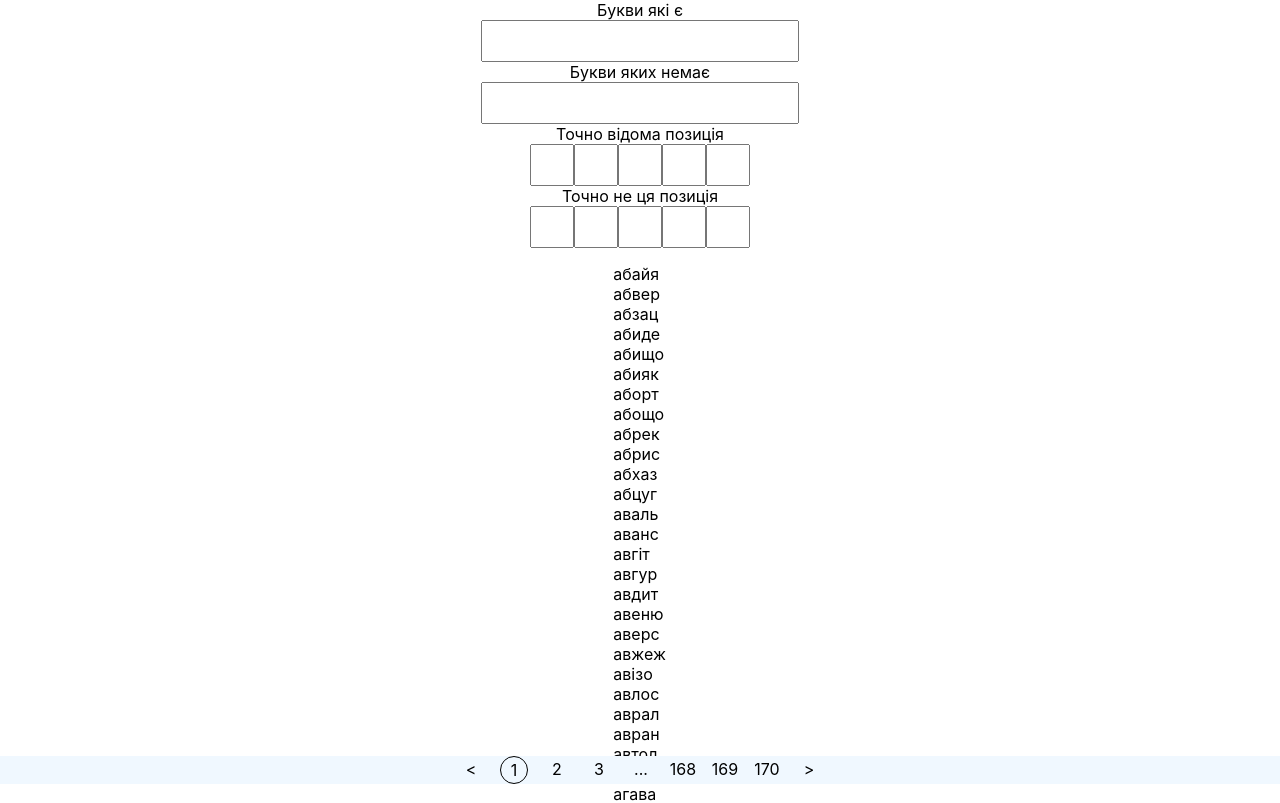
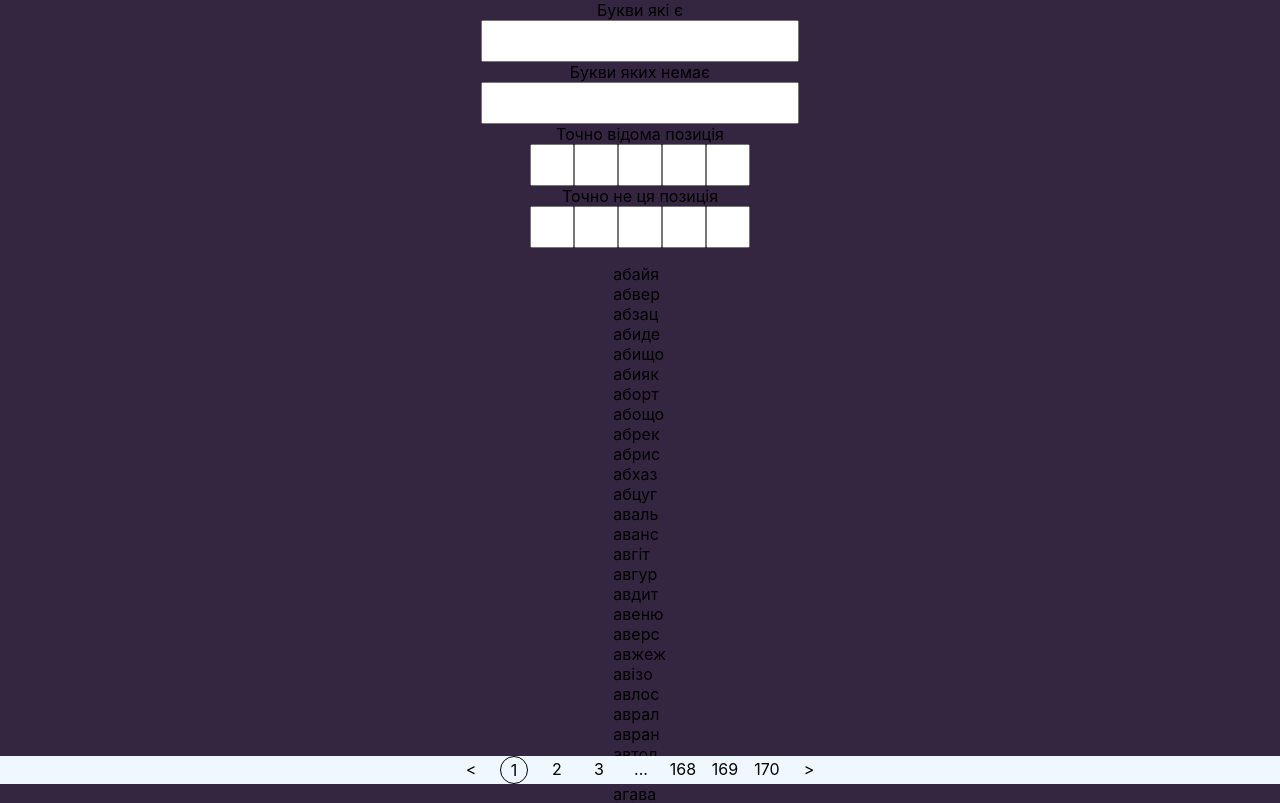
Before and after one commit to RomanAvramenko/anti-kobza, a React (Create React App) app: page / in a window 1280 px wide. Shown: the top 803 px of the page. Built offline with nearby package versions, Linux system fonts and the light colour scheme.

Commit message:
add lilbit style and refactored select component

```diff
--- a/src/index.css
+++ b/src/index.css
@@ -1,10 +1,12 @@
 body {
   margin: 0;
+  font-family: avenir next,avenir,sans-serif;
   font-family: -apple-system, BlinkMacSystemFont, 'Segoe UI', 'Roboto', 'Oxygen',
     'Ubuntu', 'Cantarell', 'Fira Sans', 'Droid Sans', 'Helvetica Neue',
     sans-serif;
   -webkit-font-smoothing: antialiased;
   -moz-osx-font-smoothing: grayscale;
+  background-color: #342540;
 }
 
 code {
```
